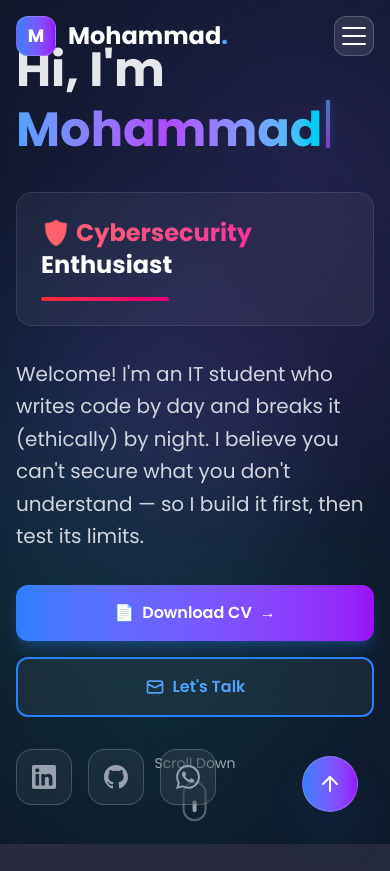
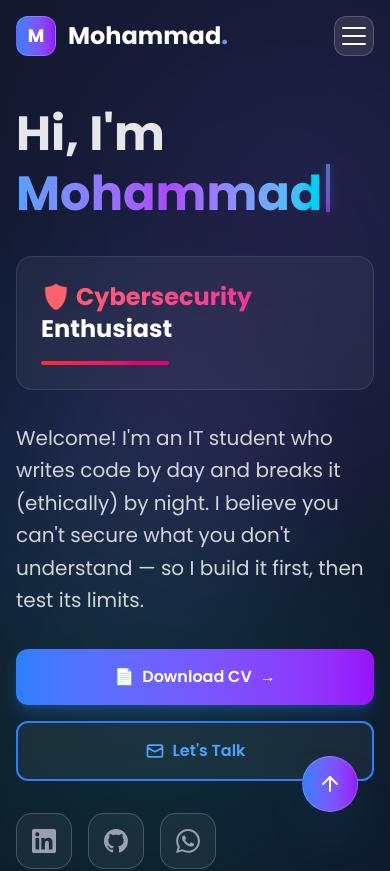
Before and after one commit to Motje3/Portfoliov2, a React (Vite) app in the folder my-portfolio/: page / in a window 390 px wide. Shown: the top 871 px of the page. Built offline with nearby package versions, Linux system fonts and the light colour scheme.

Commit message:
style: adjust padding and visibility for scroll indicator and social links in HomeSection

```diff
--- a/my-portfolio/src/components/HomeSection.tsx
+++ b/my-portfolio/src/components/HomeSection.tsx
@@ -152,7 +152,7 @@ const HomeSection = ({
         if (el) sectionsRef.current.home = el;
         ref.current = el;
       }}
-      className="min-h-screen flex items-center px-4 md:px-16 relative overflow-hidden"
+      className="min-h-screen flex items-center px-4 md:px-16 pt-20 sm:pt-24 relative overflow-hidden"
       id="home"
       style={{
         background:
@@ -300,7 +300,7 @@ const HomeSection = ({
           </motion.div>
 
           {/* Social Links */}
-          <motion.div variants={itemVariants} className="flex space-x-4">
+          <motion.div variants={itemVariants} className="flex space-x-4 pb-8 sm:pb-4">
             {socialLinks.map((social, index) => (
               <motion.a
                 key={social.name}
@@ -474,9 +474,9 @@ const HomeSection = ({
         </motion.div>
       </div>
 
-      {/* Scroll Indicator */}
+      {/* Scroll Indicator - Hidden on mobile */}
       <motion.div
-        className="absolute bottom-8 left-1/2 transform -translate-x-1/2 text-white/60"
+        className="absolute bottom-8 left-1/2 transform -translate-x-1/2 text-white/60 hidden sm:block"
         animate={{
           y: [0, 10, 0],
         }}
```
